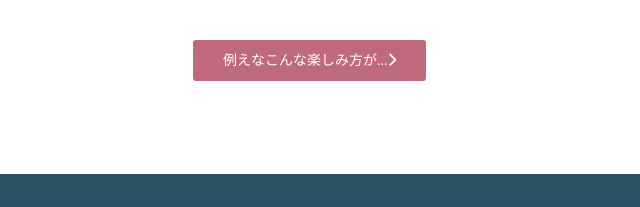
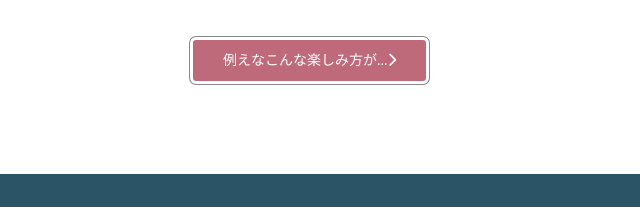
Before and after one commit to Buzz7700/6sterps, a plain HTML site: page index.html in a window 1280 px wide. Shown: the part 1667-1874 px from the top of the page, 0-640 px from the left. Drawn offline with nearby package versions, Linux system fonts and the light colour scheme.

Commit message:
6step/conDのリンクのボタンの修正

```diff
--- a/style_css/style.scss
+++ b/style_css/style.scss
@@ -622,7 +622,7 @@ footer {
     display: inline-block;
     margin-top: 20px;
     padding: 10px 30px;
-    box-shadow: 0 0 0 1px;
+    box-shadow: 0 0 0 1px #888;
     border: solid 3px currentColor;
     border-radius: 6px;
     background-color: $AColor;
```
Also changed, not shown: style_css/style.css, 1 other file.
